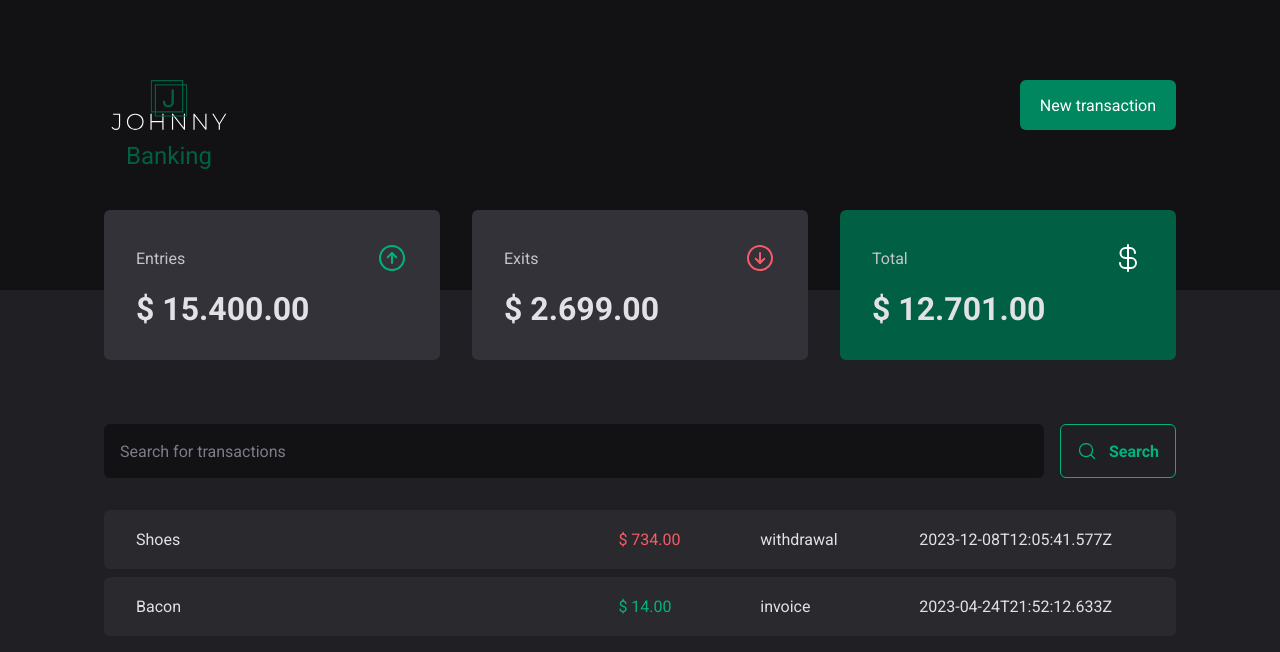
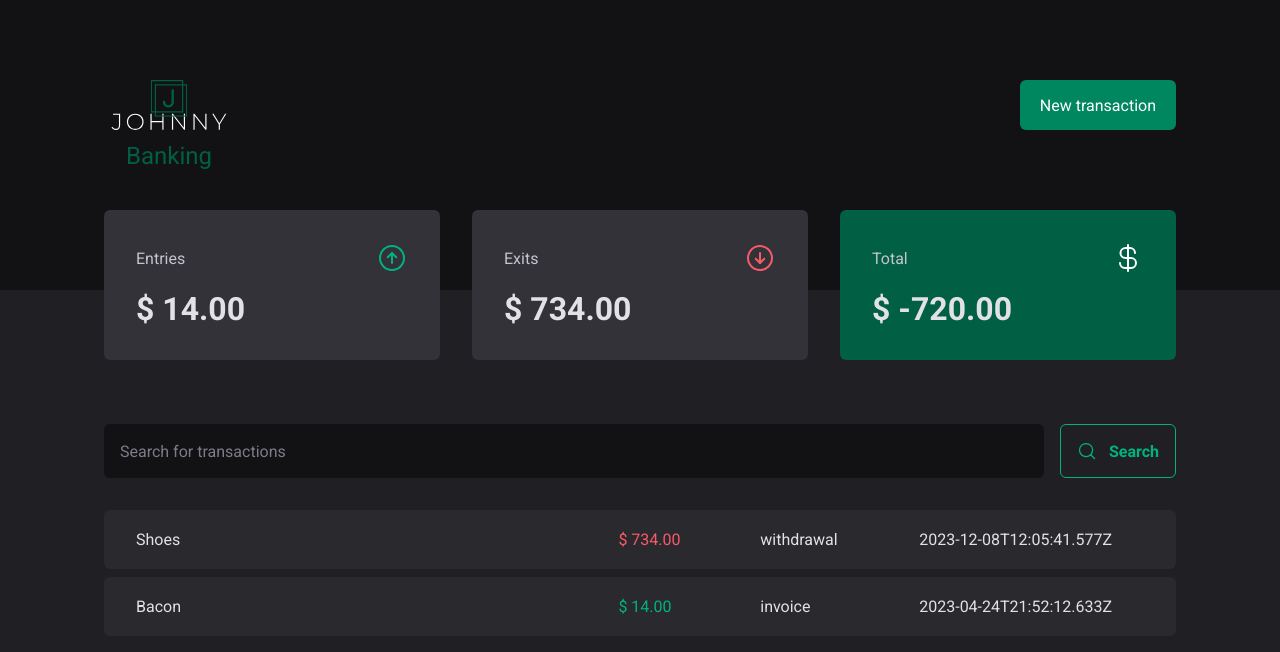
Before and after one commit to gh-johnny/Banking-React, a React (Vite) app: page / in a window 1280 px wide. Shown: the top 652 px of the page. Built offline with nearby package versions, Linux system fonts and the light colour scheme; no server answers.

Commit message:
chore: summary cards uses data from context

```diff
--- a/src/components/Summary/index.tsx
+++ b/src/components/Summary/index.tsx
@@ -1,7 +1,22 @@
+import { useContext } from "react";
 import { SummaryContainer, SummaryCard } from "./styles";
 import { ArrowCircleDown, ArrowCircleUp, CurrencyDollar } from 'phosphor-react'
+import { TransactionsContext } from "../../contexts/TransactionContext";
 
 export function Summary() {
+    const { transactions } = useContext(TransactionsContext)
+
+    const summary = transactions.reduce((acc, curr) => {
+        if (curr.category === 'invoice' || curr.category === 'invoice') {
+            acc.entry += Number(curr.price)
+            acc.total += Number(curr.price)
+            return acc
+        }
+        acc.exit += Number(curr.price)
+        acc.total -= Number(curr.price)
+        return acc
+    }, { entry: 0, exit: 0, total: 0 })
+
     return (
         <SummaryContainer>
             <SummaryCard>
@@ -13,7 +28,7 @@ export function Summary() {
                     />
                 </header>
 
-                <strong>$ 15.400.00</strong>
+                <strong>$ {summary.entry.toFixed(2)}</strong>
             </SummaryCard>
             <SummaryCard>
                 <header>
@@ -24,7 +39,7 @@ export function Summary() {
                     />
                 </header>
 
-                <strong>$ 2.699.00</strong>
+                <strong>$ {summary.exit.toFixed(2)}</strong>
             </SummaryCard>
             <SummaryCard variant="green" >
                 <header>
@@ -35,7 +50,7 @@ export function Summary() {
                     />
                 </header>
 
-                <strong>$ 12.701.00</strong>
+                <strong>$ {summary.total.toFixed(2)}</strong>
             </SummaryCard>
         </SummaryContainer>
     )
```
